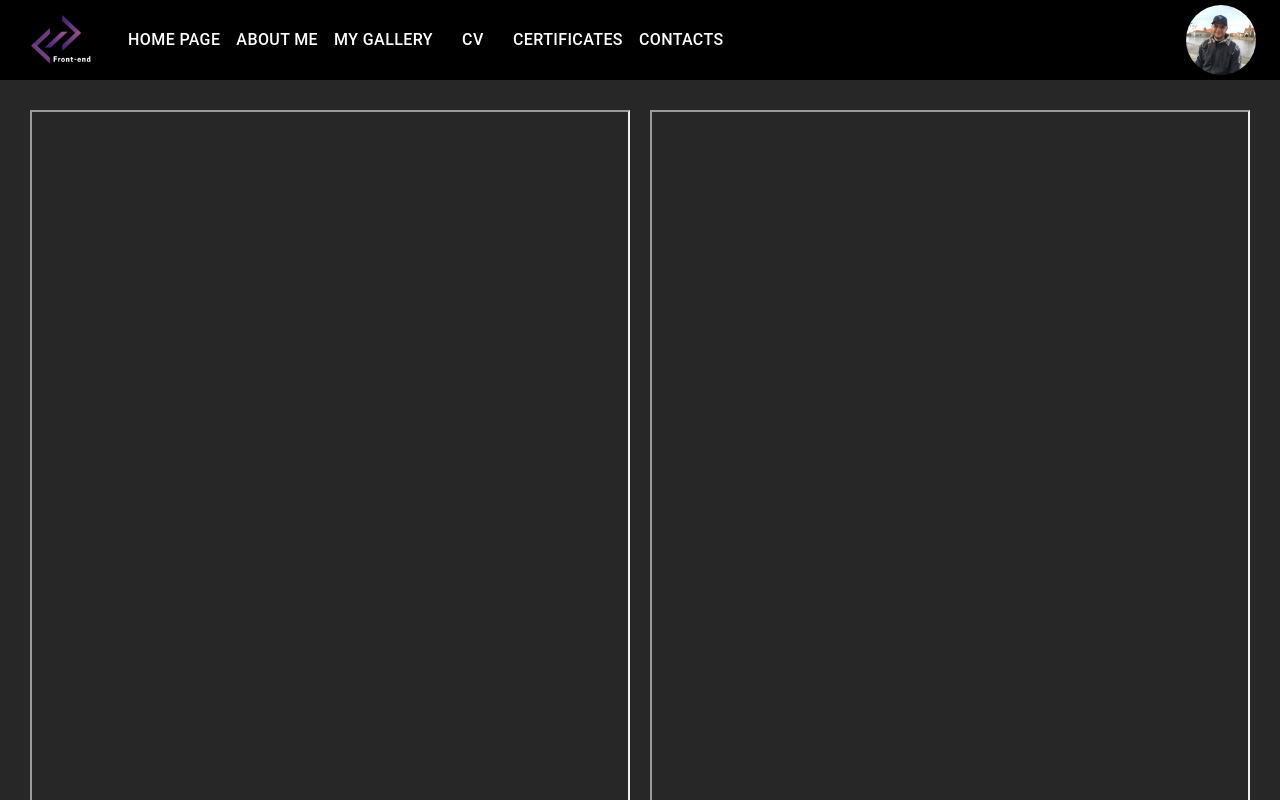
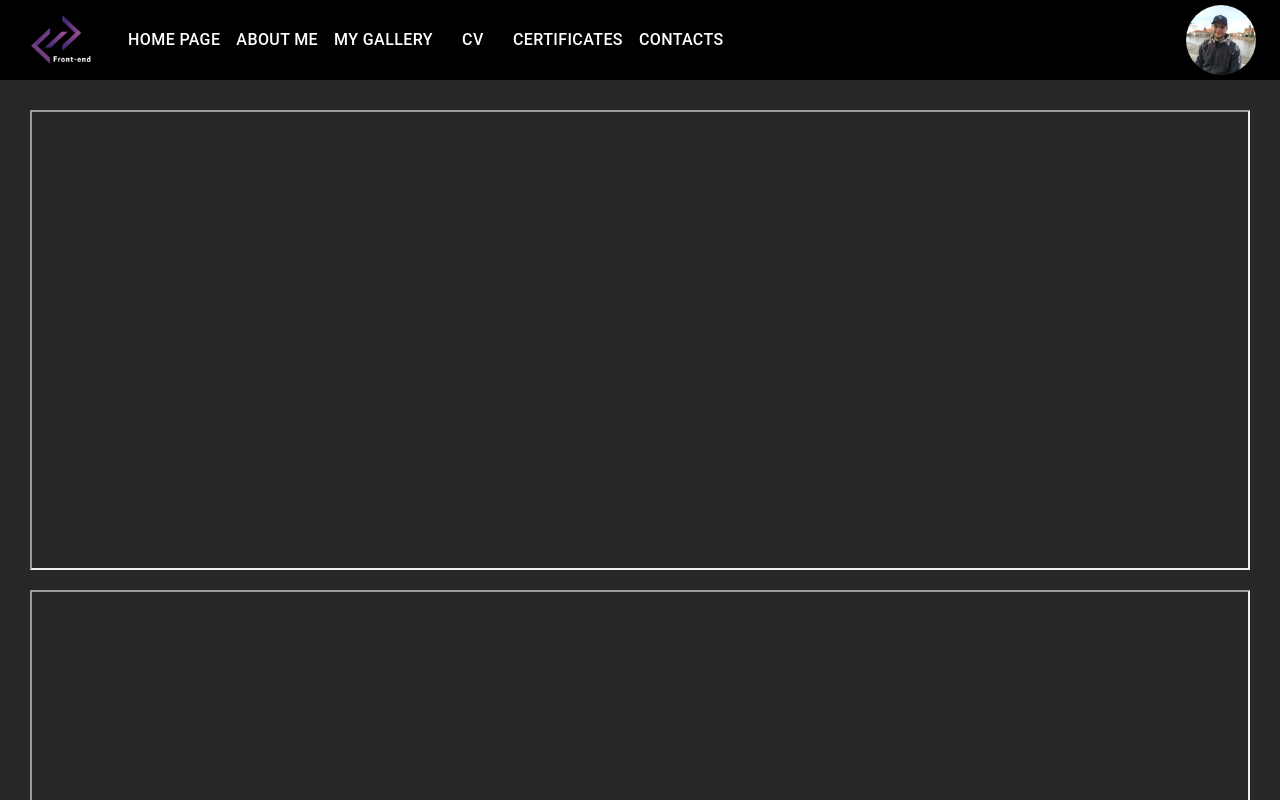
Before and after one commit to Eduardd97/website-business-card, a React (Vite) app: page /CV-and-CoverLetter in a window 1280 px wide. Shown: the top 800 px of the page. Built offline with nearby package versions, Linux system fonts and the light colour scheme.

Commit message:
add CV page

```diff
--- a/src/components/CV/CV.css
+++ b/src/components/CV/CV.css
@@ -7,7 +7,7 @@
 
 .CV-conteyner .CV {
     display: grid;
-    grid-template-columns: repeat(auto-fill, minmax(500px, 1fr));
+    grid-template-columns: repeat(auto-fill, minmax(700px, 1fr));
     padding: 30px;
     width: 100%;
     height: 1000px;
```
